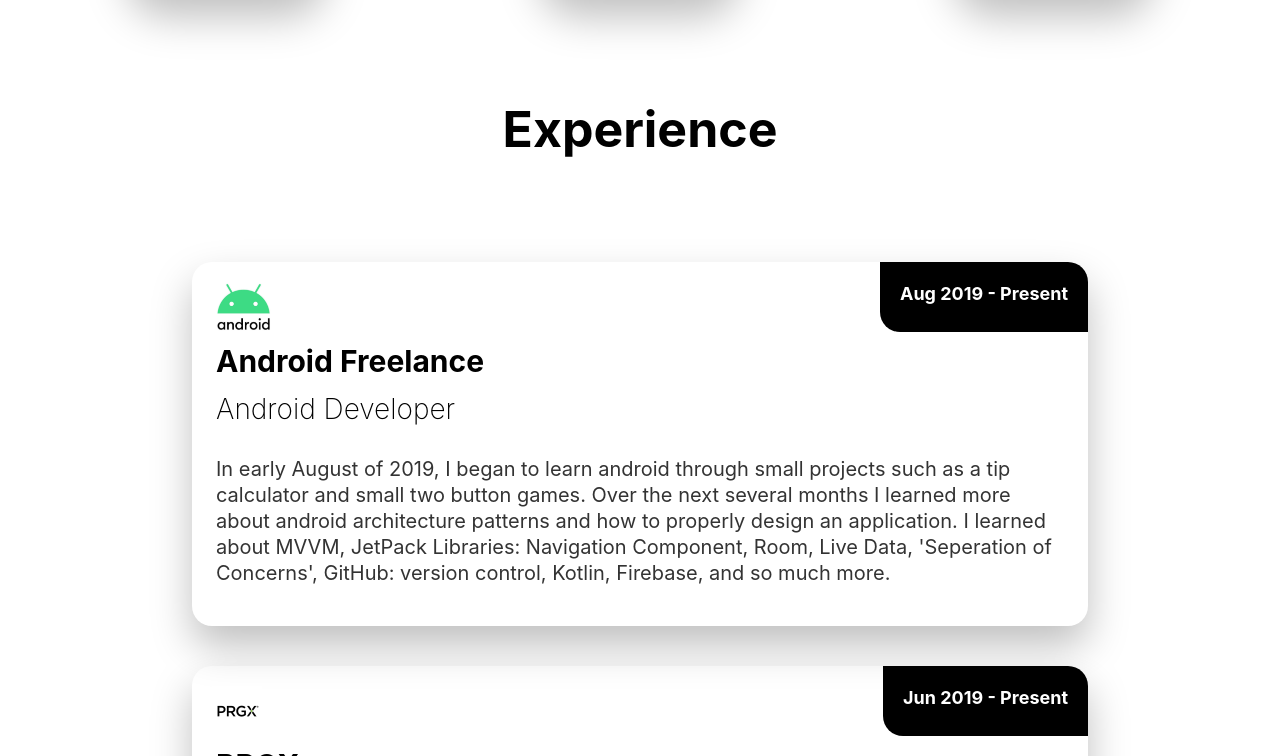
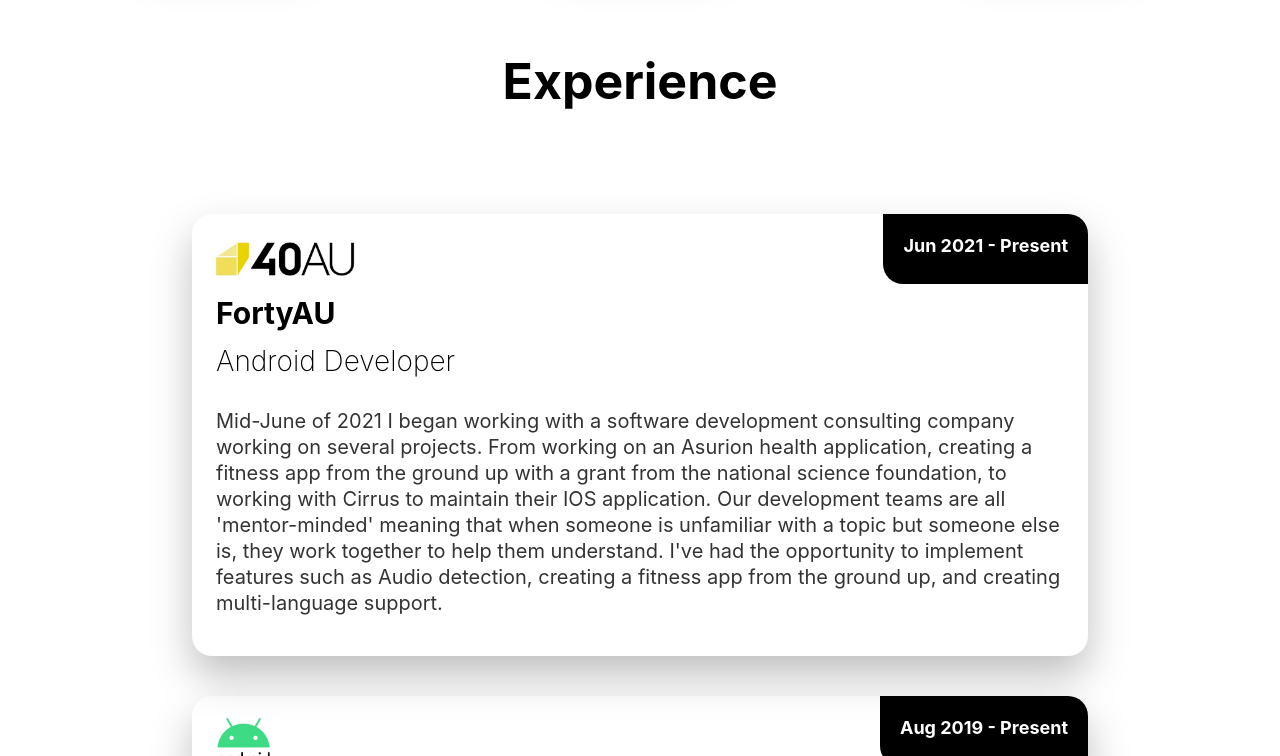
Before and after one commit to McComas-Developer/MyPortfolio, a Gatsby site: page / in a window 1280 px wide. Shown: the part 2044-2800 px from the top of the page. Built offline with nearby package versions, Linux system fonts and the light colour scheme; Gatsby itself is replaced by a stand-in of ours.

Commit message:
added new job. revised bio

```diff
--- a/src/pages/index.js
+++ b/src/pages/index.js
@@ -12,16 +12,15 @@
     <div className="Hero">
       <div className="HeroGroup">
         <h1>Michael McComas</h1>
-        <p>Computer Scientist and Android Developer</p>
+        <p>Computer Scientist, Eagle Scout, and Android Developer at FortyAU</p>
         <Wave />
       </div>
       <div className="AboutSection" id={"about"}>
         <h2>About</h2>
         <p>
-          Hey there! My name is Michael McComas and I'm an computer scientist studying at Middle Tennessee State University.
-        I would be getting a degree in android development but unfortunately it wasn't an option  :D.
-        So instead, I'll have to let my personal projects speak for themselves. I've learned a lot throughout my android experience,
-         but I am always on the lookout to learn more!
+          Hey there! My name is Michael McComas and I'm an computer scientist graduate from MTSU and an Android Developer at FortyAU.
+          I am a super outdoorsy person with a lot of positivity. I am trying everything I can to improve my Mobile Dev skills and to help others so
+          don't be afraid to reach out! :)
         </p>
       </div>
       <div className="Cards" id={"projects"}>
@@ -53,6 +52,18 @@
       <div className="ExperienceSection" id={"experience"} >
         <h2>Experience</h2>
         <ExperienceCell
+          image={require("../images/logo_fortyau.jpg")}
+          company="FortyAU"
+          position="Android Developer"
+          time="Jun 2021 - Present"
+          details="Mid-June of 2021 I began working with a software development consulting company working on several projects.
+          From working on an Asurion health application, creating a fitness app from the ground up with a grant from the national
+          science foundation, to working with Cirrus to maintain their IOS application. Our development teams are all 'mentor-minded'
+          meaning that when someone is unfamiliar with a topic but someone else is, they work together to help them understand. I've
+          had the opportunity to implement features such as Audio detection, creating a fitness app from the ground up, and creating
+          multi-language support."
+        />
+        <ExperienceCell
           image={require("../images/logo_android.jpg")}
           company="Android Freelance"
           position="Android Developer"
@@ -66,8 +77,8 @@
           image={require("../images/logo_prgx.jpg")}
           link="https://www.prgx.com"
           company="PRGX"
-          position="IT Programmer"
-          time="Jun 2019 - Present"
+          position="Data Developer"
+          time="Jun 2019 - Jun 2021"
           details="In early june of 2019 I had the opportunity to work with PRGX to create
                   new in-house applications. I used Microsoft access and SQL databases to create
                   dynamic tools to track, report, view, and analyze data. I had the honor of having
```
Also changed, not shown: src/images/logo_fortyau.jpg (added).
